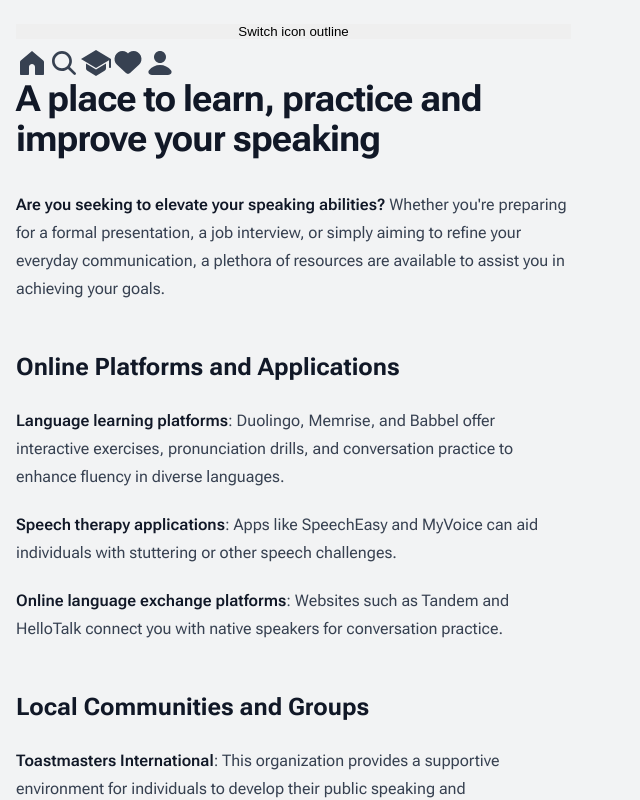
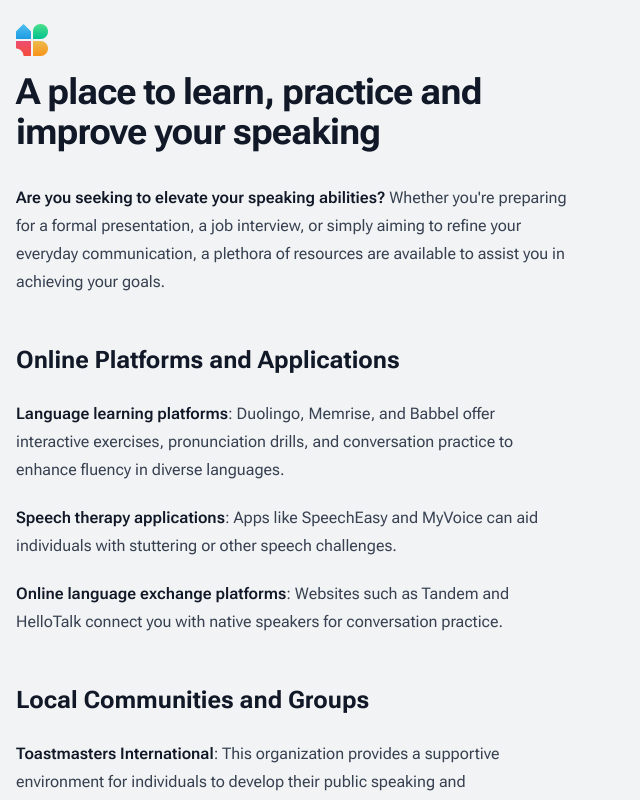
Before and after one commit to r-sp/kampungbahasa, a Next.js app in the folder web/: page / in a window 1280 px wide. Shown: the top 800 px of the page, without its empty margins (0-640 px from the left). Built offline with nearby package versions, Linux system fonts and the light colour scheme.

Commit message:
update logo and landing page (#28)

```diff
--- a/web/app/(landing)/page.tsx
+++ b/web/app/(landing)/page.tsx
@@ -1,6 +1,6 @@
 import { type Metadata } from "next";
 import { Prose } from "~/components/Prose";
-import TestIcon from "./test-icon";
+import { Logo } from "~/components/logo";
 
 export const metadata: Metadata = {
   title: "Kampung Bahasa",
@@ -10,7 +10,9 @@ export const metadata: Metadata = {
 export default function HomePage() {
   return (
     <Prose className="px-4 py-6">
-      <TestIcon />
+      <div className="mb-4">
+        <Logo />
+      </div>
       <h1>A place to learn, practice and improve your speaking</h1>
       <p>
         <strong>Are you seeking to elevate your speaking abilities?</strong> Whether you're
--- a/web/app/(landing)/test-icon.tsx
+++ /dev/null
@@ -1,29 +0,0 @@
-"use client";
-
-import { useState } from "react";
-import {
-  HomeIcon,
-  SearchIcon,
-  CourseIcon,
-  ActivityIcon,
-  ProfileIcon,
-} from "~/components/icons";
-
-export default function TestIcon() {
-  const [isActive, setIsActive] = useState(false);
-  const switchIcon = () => {
-    setIsActive(!isActive);
-  };
-  return (
-    <div className="grid gap-y-2">
-      <button onClick={switchIcon}>Switch icon {isActive ? "fill" : "outline"}</button>
-      <div className="flex max-w-80">
-        <HomeIcon outline={isActive} />
-        <SearchIcon outline={isActive} />
-        <CourseIcon outline={isActive} />
-        <ActivityIcon outline={isActive} />
-        <ProfileIcon outline={isActive} />
-      </div>
-    </div>
-  );
-}
--- a/web/components/Prose.tsx
+++ b/web/components/Prose.tsx
@@ -1,5 +1,4 @@
 import clsx from "clsx";
-import React from "react";
 
 export function Prose<T extends React.ElementType = "article">({
   as,
--- a/web/components/logo.tsx
+++ b/web/components/logo.tsx
@@ -1,15 +1,14 @@
-import React from "react";
+import clsx from "clsx";
 
 type LogoProps = {
   variant?: "gradient" | "mono";
 };
 
-export default function Logo({
+export function Logo({
   className = "block w-8 h-8",
   variant = "gradient",
   ...rest
 }: LogoProps & React.ComponentPropsWithoutRef<"svg">) {
-  const inherit = "currentColor";
   return (
     <svg
       className={className}
@@ -18,63 +17,35 @@ export default function Logo({
       xmlns="http://www.w3.org/2000/svg"
       {...rest}
     >
-      {variant === "gradient" && (
-        <>
-          <HouseShape color="url(#blue-house)" />
-          <BubbleShape color="url(#green-buble)" />
-          <DoorShape color="url(#yellow-door)" />
-          <DiamondShape color="url(#red-diamond)" />
-          <GradientLogo />
-        </>
-      )}
-      {variant === "mono" && (
-        <>
-          <HouseShape color={inherit} />
-          <BubbleShape color={inherit} />
-          <DoorShape color={inherit} />
-          <DiamondShape color={inherit} />
-        </>
-      )}
-      <title>Kampung Bahasa</title>
-    </svg>
-  );
-}
-
-function HouseShape({ color }: { color: string } & React.ComponentPropsWithoutRef<"path">) {
-  return (
       <path
         d="M0 7.7071C0 7.57449 0.0526784 7.44732 0.146447 7.35355L7.14644 0.353553C7.3417 0.158291 7.65829 0.158291 7.85355 0.353553L14.8535 7.35355C14.9473 7.44732 15 7.57449 15 7.7071V14.5C15 14.7761 14.7761 15 14.5 15H0.5C0.223858 15 0 14.7761 0 14.5V7.7071Z"
-      fill={color}
+        fill={clsx(
+          variant === "gradient" && "url(#blue-house)",
+          variant === "mono" && "currentColor",
+        )}
       />
-  );
-}
-function BubbleShape({ color }: { color: string } & React.ComponentPropsWithoutRef<"path">) {
-  return (
       <path
         d="M17 7.5C17 3.35786 20.3578 0 24.5 0C28.6421 0 32 3.35786 32 7.5C32 11.6421 28.6421 15 24.5 15H17.5C17.2238 15 17 14.7761 17 14.5V7.5Z"
-      fill={color}
+        fill={clsx(
+          variant === "gradient" && "url(#green-buble)",
+          variant === "mono" && "currentColor",
+        )}
       />
-  );
-}
-function DoorShape({ color }: { color: string } & React.ComponentPropsWithoutRef<"path">) {
-  return (
       <path
         d="M17 17.5C17 17.2239 17.2238 17 17.5 17H24.5C28.6421 17 32 20.3579 32 24.5C32 28.6421 28.6421 32 24.5 32H17.5C17.2238 32 17 31.7761 17 31.5V17.5Z"
-      fill={color}
+        fill={clsx(
+          variant === "gradient" && "url(#yellow-door)",
+          variant === "mono" && "currentColor",
+        )}
       />
-  );
-}
-function DiamondShape({ color }: { color: string } & React.ComponentPropsWithoutRef<"path">) {
-  return (
       <path
         d="M15 17.5C15 17.2239 14.7761 17 14.5 17H0.5C0.223858 17 0 17.2239 0 17.5V24C0 24.2761 0.224554 24.4983 0.5001 24.5164C4.24377 24.7629 7.23713 27.7562 7.48359 31.4999C7.50173 31.7754 7.72385 32 8 32H14.5C14.7761 32 15 31.7761 15 31.5V17.5Z"
-      fill={color}
+        fill={clsx(
+          variant === "gradient" && "url(#red-diamond)",
+          variant === "mono" && "currentColor",
+        )}
       />
-  );
-}
-
-function GradientLogo() {
-  return (
+      {variant === "gradient" && (
         <defs>
           <linearGradient
             id="blue-house"
@@ -121,5 +92,8 @@ function GradientLogo() {
             <stop offset="1" stopColor="#F44C3C" />
           </linearGradient>
         </defs>
+      )}
+      <title>Kampung Bahasa</title>
+    </svg>
   );
 }
```
Lines whose indentation alone changed are shown as unchanged.
